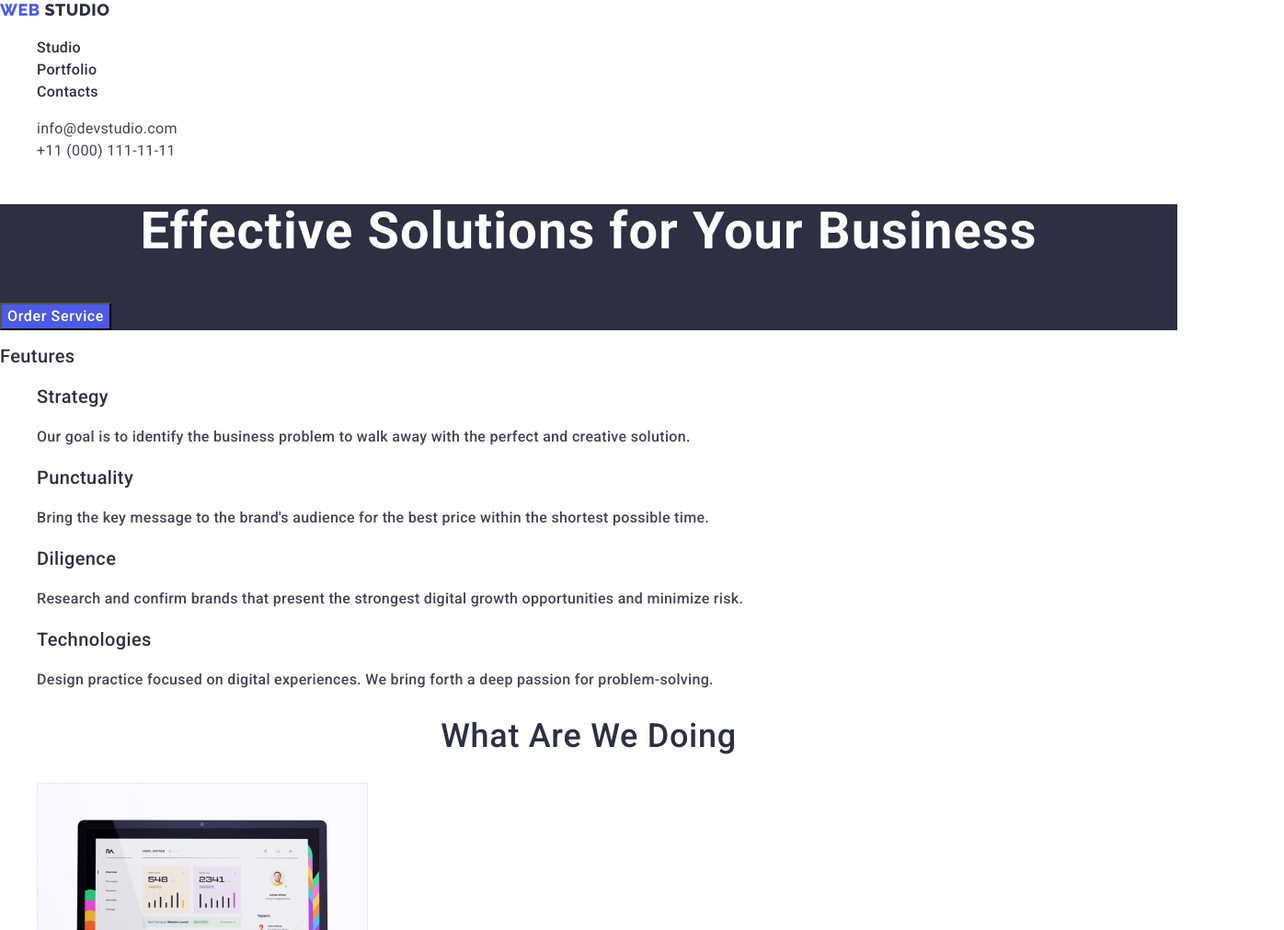
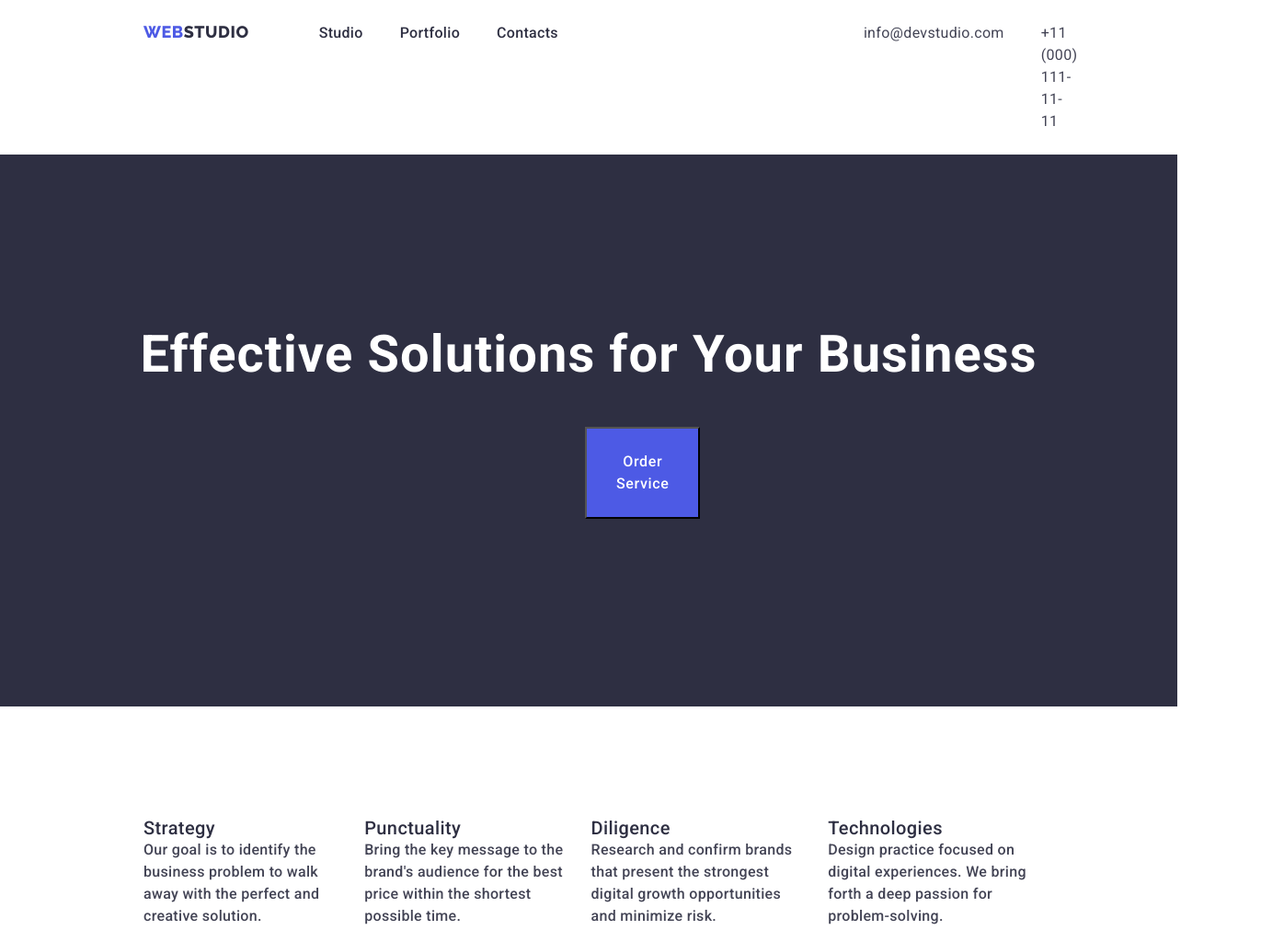
Before and after one commit to Vitaliya27/goit-markup-hw-03, a plain HTML site: page index.html in a window 1280 px wide. Shown: the top 1011 px of the page at 92% size, 1396 px wide, since content can reach past the window. Drawn offline with nearby package versions, Linux system fonts and the light colour scheme.

Commit message:
added styles.css

```diff
--- a/css/styles.css
+++ b/css/styles.css
@@ -10,6 +10,11 @@ body {
     font-style: normal;
     font-weight: 500;
     line-height: 1.5;
+}
+
+* {
+    margin: 0;
+    padding: 0;
 }
 
 a {
@@ -25,10 +30,20 @@ span {
 
 }
 
+/* .container {
+    display: flex;
+} */
+
+nav {
+    display: flex;
+    flex-direction: row;
+}
+
 /* Header section */
 
-.header {
+.header .container {
     background: var(--white, #FFF);
+    display: flex;
 }
 
 .link {
@@ -43,15 +58,20 @@ span {
     letter-spacing: 0.03em;
     text-transform: uppercase;
     color: var(--navyblue, #4d5ae5);
+    display: flex;
+    margin: 24px 0 24px 156px;
 }
 
 .header-span {
     color: var(--navyblue, #2e2f42);
 }
 
-.list {
+.container nav .list {
     list-style: none;
-    background-color: #FFFFFF
+    background-color: #FFFFFF;
+    display: flex;
+    gap: 40px;
+    margin: 24px 0 24px 76px;
 }
 
 .list-item {
@@ -71,8 +91,10 @@ span {
     color: #404bbf;
 }
 
-.address-section {
-    font-style: normal;
+.container address .list {
+    display: flex;
+    gap: 40px;
+    margin: 24px 156px 24px 332px;
 }
 
 .address-item {
@@ -112,17 +134,29 @@ span {
     color: #f4f4fd;
 }
 
+/* Main section */
+
 /* Hero section */
 
-.hero {
+.hero  {
     background: var(--navyblue, #2E2F42);
     color: #ffffff;
+    height: 600px;
+    padding: 0;
+    padding-top: 188px;
+}
+
+.container .hero {
+    min-width: 100%;
+    padding: 0;
+    display: flex;
+    flex-direction: column;
 }
 
 .hero-item {
     color: var(--white, #ffffff);
     text-align: center;
-    font-family: Roboto;
+    font-family: "Roboto";
     font-size: 56px;
     font-style: normal;
     font-weight: 700;
@@ -140,6 +174,9 @@ span {
     line-height: 1.5;
     letter-spacing: 0.64px;
     cursor: pointer;
+    text-align: center;
+    padding: 24px 32px;
+    margin: 48px 635px 120px 636px;
 }
 
 .button:hover {
@@ -150,9 +187,18 @@ span {
     background-color: #404BBF;
 }
 
-/* Main section */
+/* Feutures section */
 
-/* Feutures section */
+.feutures .container{
+    margin-left: 0;
+    margin: 120px 156px;
+}
+
+.feutures .container .list {
+
+    gap: 24px;
+    display: flex;
+}
 
 .feutures-title {
     color: var(--navyblue, #2e2f42);
@@ -160,6 +206,7 @@ span {
     font-style: 20px;
     line-height: 1.2;
     letter-spacing: 0.02em;
+    display: none;
 }
 
 .feutures-item {
--- a/index.html
+++ b/index.html
@@ -13,6 +13,7 @@
 </head>
 <body id="Studio">
     <header class="header">
+        <div class="container">
             <nav>
                 <a class="logo link" href="./index.html">Web <span class="header-span">Studio</span></a>
                 <ul class="list">
@@ -22,12 +23,13 @@
                 </ul>
             </nav>
 
-        <address class="address-section">
+            <address>
                 <ul class="list">
                     <li><a class="address-item link" href="mailto:info@devstudio.com">info@devstudio.com</a></li>
                     <li><a class="address-item link" href="tel:+110001111111">+11 (000) 111-11-11</a></li>
                 </ul>
             </address>
+        </div>
     </header>
 
     <main>
@@ -35,14 +37,17 @@
       <!-- Hero section -->
 
       <section class="hero">
+          <div class="container">
               <h1 class="hero-item">Effective Solutions for Your Business</h1>
               <button type="button" class="button">Order Service</button>
+          </div>
       </section>
 
       <!-- Feuture section -->
 
-      <section>
+      <section class="feutures">
         <h2 class="feutures-title">Feutures</h2>
+          <div class="container">
             <ul class="list">
               <li>
                 <h3 class="feutures-item">Strategy</h3>
@@ -64,6 +69,7 @@
                 <p class="feutures-text">Design practice focused on digital experiences. We bring forth a deep passion for problem-solving.</p>
               </li>
             </ul>
+          </div>
       </section>
 
       <!-- What are we doing section -->
```
Also changed, not shown: portfolio.html (+6 -0 lines). Lines whose indentation alone changed are shown as unchanged.
